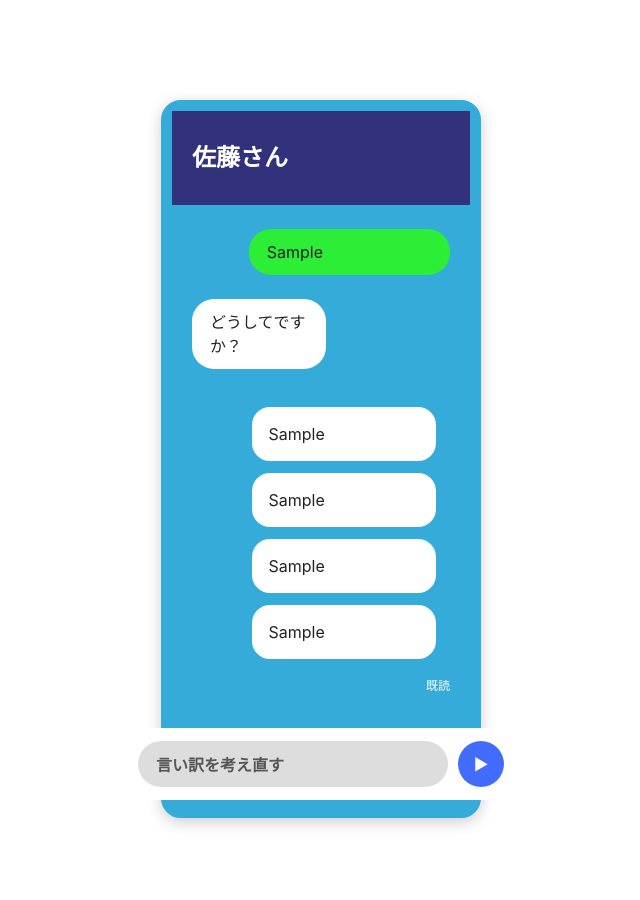
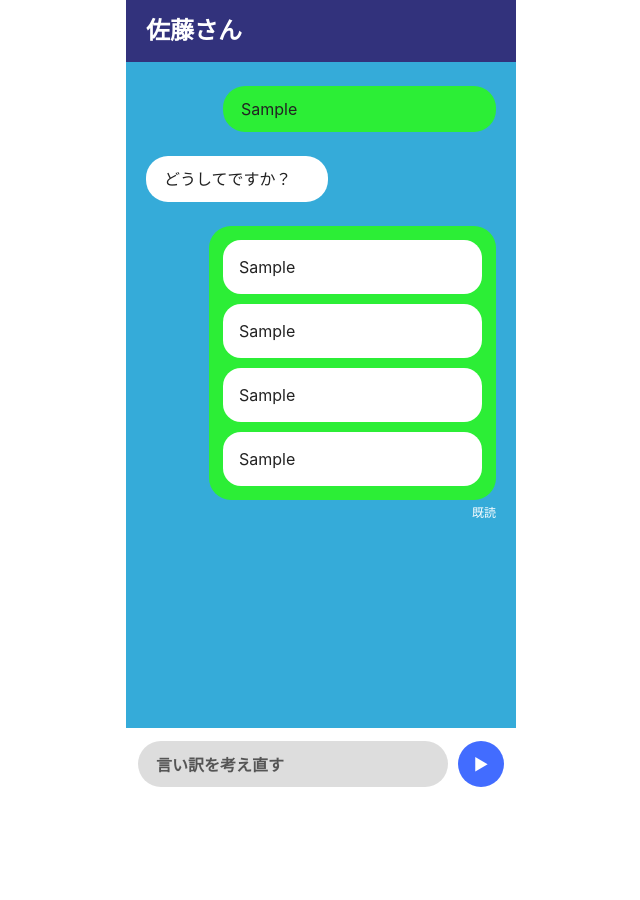
Before and after one commit to mihootsuka0419-kyomti/ti-mukaihatu, a Python web app: template templates/index.html in a window 1280 px wide. Shown: the whole page, without its empty margins (319-959 px from the left). After the commit the page ends 787 px from the top, so only its background shows below. Run offline with Jinja, Linux system fonts and the light colour scheme; the template is opened without the code that fills it: most values are stand-ins (such as "Sample title", 1, 10 or a date in 2020).

Commit message:
ブランチの更新

```diff
--- a/static/style.css
+++ b/static/style.css
@@ -8,6 +8,7 @@
     box-sizing: border-box;
 }
 
+html,
 body {
     min-height: 100%;
     margin: 0;
@@ -33,15 +34,11 @@ body {
 ============================== */
 
 .container {
-    width: 320px;
-    min-height: 520px;
-    background-color: #35ABD9;
-    border: 3px solid #35ABD9;
-    border-radius: 20px;
-    box-shadow: 0px 4px 15px rgba(0, 0, 0, 0.2);
-    padding: 8px 8px;
-    margin: 100px auto;
-    position: relative;
+    width: 100%;
+    max-width: 390px;
+    min-height: 100vh;
+    margin-inline: auto;
+    background-color: #35abd9;
 }
 
 header {
@@ -51,6 +48,7 @@ header {
 }
 
 header h1 {
+    margin: 0;
     color: #fff;
     font-size: 24px;
     line-height: 1.4;
@@ -112,7 +110,9 @@ main {
     padding: 14px;
     display: flex;
     flex-direction: column;
-    gap: 12px;
+    gap: 10px;
+    border-radius: 22px;
+    background-color: #2cee36;
 }
 
 .result-box {
```
